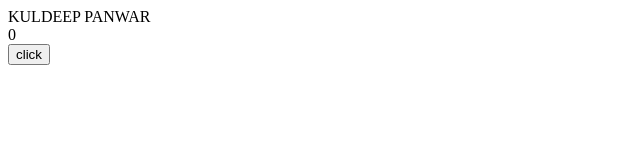
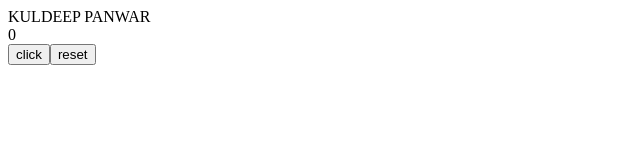
Before and after one commit to kuldeeppanwar123/React-js, a React (Vite) app: page /about in a window 1280 px wide. Shown: the top 160 px of the page, without its empty margins (0-640 px from the left). Built offline with nearby package versions, Linux system fonts and the light colour scheme.

Commit message:
day 16-02: error boundary

```diff
--- a/src/Day-16-02-error-boundaries/Counter.jsx
+++ b/src/Day-16-02-error-boundaries/Counter.jsx
@@ -5,7 +5,7 @@ const MAX_COUNT_ALLOWED = 5;
 
 function Counter() {
   const [count, setCount] = useState(0);
-  const { showBoundary } = useErrorBoundary();
+  const {showBoundary, resetBoundary} = useErrorBoundary();
 
   const handleClick = () => {
     try {
@@ -23,6 +23,7 @@ function Counter() {
     <div>
       <div>{count}</div>
       <button onClick={handleClick}>click</button>
+      <button onClick={resetBoundary}>reset</button>
     </div>
   )
 }
--- a/src/Day-16-02-error-boundaries/Fallback.jsx
+++ /dev/null
@@ -1,9 +0,0 @@
-import React from 'react'
-
-function Fallback() {
-  return (
-    <div>Something went wrong!!!</div>
-  )
-}
-
-export default Fallback
--- /dev/null
+++ b/src/Day-16-02-error-boundaries/FallbackComponent.jsx
@@ -0,0 +1,14 @@
+import React from 'react'
+
+function FallbackComponent({error, resetErrorBoundary}) {
+
+  return (
+    <div>
+      <div>Something went wrong!!!</div>
+      <div style={{color:'red'}}>{error.message}</div>
+      <button onClick={resetErrorBoundary}>Click</button>
+    </div>
+  )
+}
+
+export default FallbackComponent;
--- /dev/null
+++ b/src/Day-16-02-error-boundaries/FallbackRender.jsx
@@ -0,0 +1,13 @@
+import React from 'react'
+
+function FallbackRender({error, resetErrorBoundary}) {
+  return (
+    <div>
+      <div>FallbackRender</div>
+      <div style={{color: 'red'}}>{error.message}</div>
+      <button onClick={resetErrorBoundary}>reset error boundary</button>
+    </div>
+  )
+}
+
+export default FallbackRender
--- a/src/Day-16-02-error-boundaries/Main.jsx
+++ b/src/Day-16-02-error-boundaries/Main.jsx
@@ -3,19 +3,40 @@ import Person from './Person'
 import Counter from './Counter'
 // import ErrorBoundary from './ErrorBoundary'
 import { ErrorBoundary } from "react-error-boundary"
-import Fallback from './Fallback'
+import FallbackComponent from './FallbackComponent'
+// import FallbackRender from './FallbackRender'
 
 function Main() {
-  const errorHandler = (error, errorInfo) => {
+  const onErrorHandler = (error, errorInfo) => {
     console.log({error, errorInfo})
+  }
+
+  const onResetHandler = () => {
+    console.log('retrying...')
   }
   return (
     <div>
-      <ErrorBoundary FallbackComponent={Fallback} onError={errorHandler}>
+      {/* <ErrorBoundary fallback={<h1> something went wrong </h1>}>
+        <Person person={{firstname: 'Kuldeep', lastname: 'Panwar'}}/>
+        <Counter/>
+        <Person/>
+      </ErrorBoundary> */}
+
+      {/* <ErrorBoundary fallbackRender={FallbackRender} onError={errorHandler}>
+        <Person person={{firstname: 'Kuldeep', lastname: 'Panwar'}}/>
+        <Counter/>
+        <Person/>
+      </ErrorBoundary> */}
+
+      <ErrorBoundary
+        FallbackComponent={FallbackComponent}
+        onError={(e)=>{console.log({e})}}
+        onReset={(e)=>{console.log({e})}}>
         <Person person={{firstname: 'Kuldeep', lastname: 'Panwar'}}/>
         <Counter/>
         {/* <Person/> */}
       </ErrorBoundary>
+
     </div>
   )
 }
```
